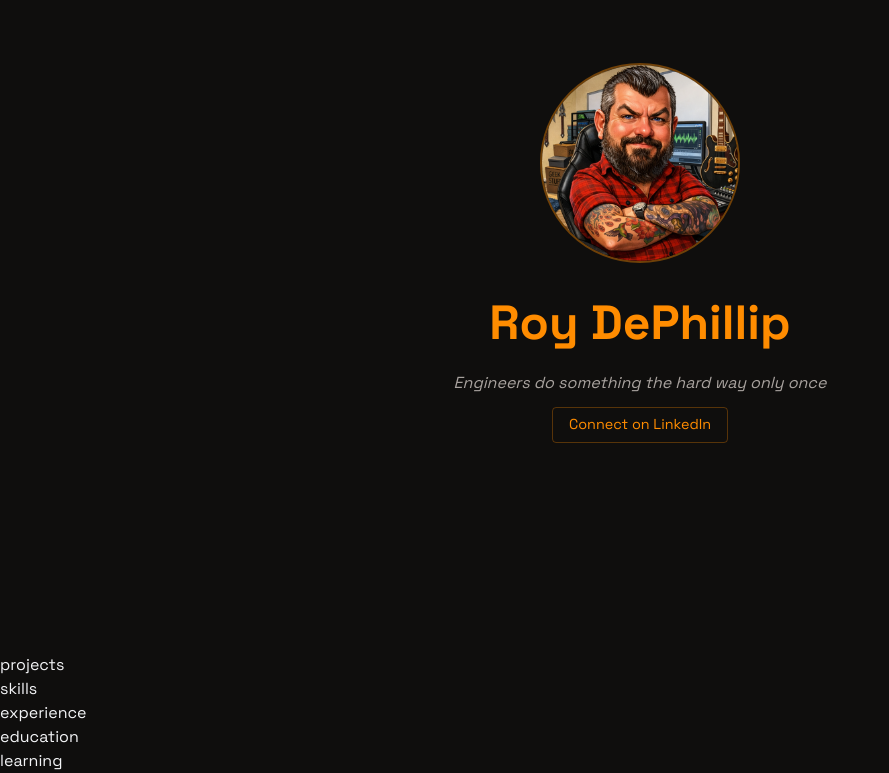
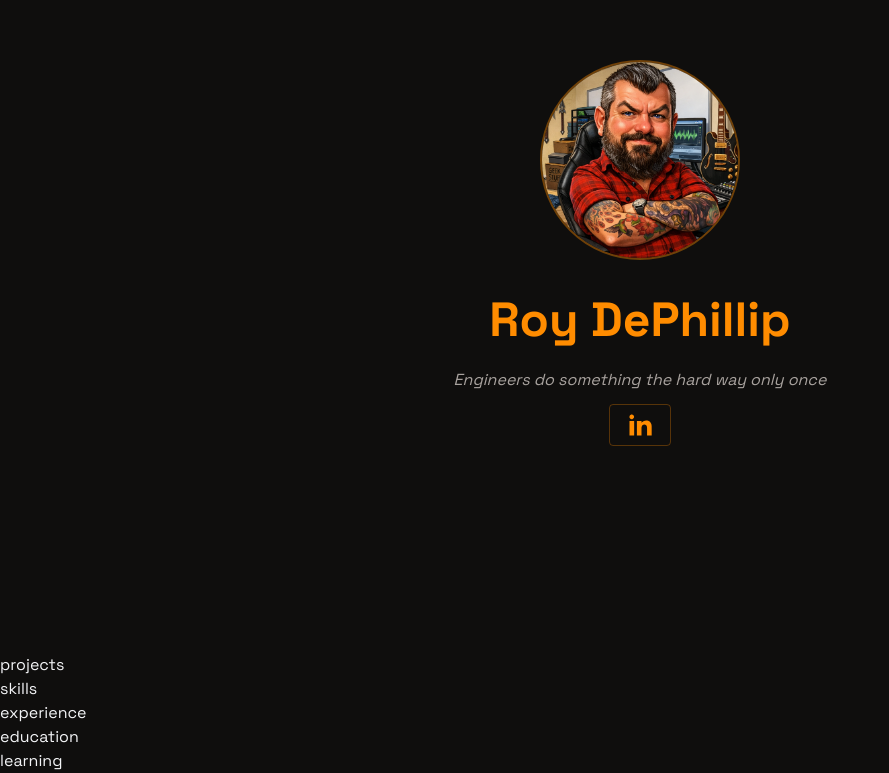
Before and after one commit to rdephillip/rdephillip-portfolio, a React (Vite) app: page / in a window 1280 px wide. Shown: the part 147-920 px from the top of the page, without its empty margins (0-889 px from the left). Built offline with nearby package versions, Linux system fonts and the light colour scheme.

Commit message:
feat(contact): Installed packaging for icons, and converted to LinkedIn logo

```diff
--- a/package.json
+++ b/package.json
@@ -17,6 +17,7 @@
     "@tailwindcss/vite": "^4.1.10",
     "react": "^19.1.0",
     "react-dom": "^19.1.0",
+    "react-icons": "^5.6.0",
     "tailwindcss": "^4.1.10"
   },
   "devDependencies": {
--- a/src/components/sections/Hero.jsx
+++ b/src/components/sections/Hero.jsx
@@ -1,5 +1,6 @@
 import { useEffect } from "react"
 import profile from '../../assets/profile.png'
+import { RiLinkedinFill } from 'react-icons/ri'
 
 export const Hero = ({ heroExpanded, setHeroExpanded }) => {
     useEffect(() => {
@@ -28,7 +29,7 @@ export const Hero = ({ heroExpanded, setHeroExpanded }) => {
                     rel="noreferrer"
                     className="hero__contact"
                 >
-                    Connect on LinkedIn
+                    <RiLinkedinFill size={28} color="#FF8C00" />
                 </a>
             </div>
         </section>
```
Also changed, not shown: 1 other file (tests, documents, lock files or other folders).
